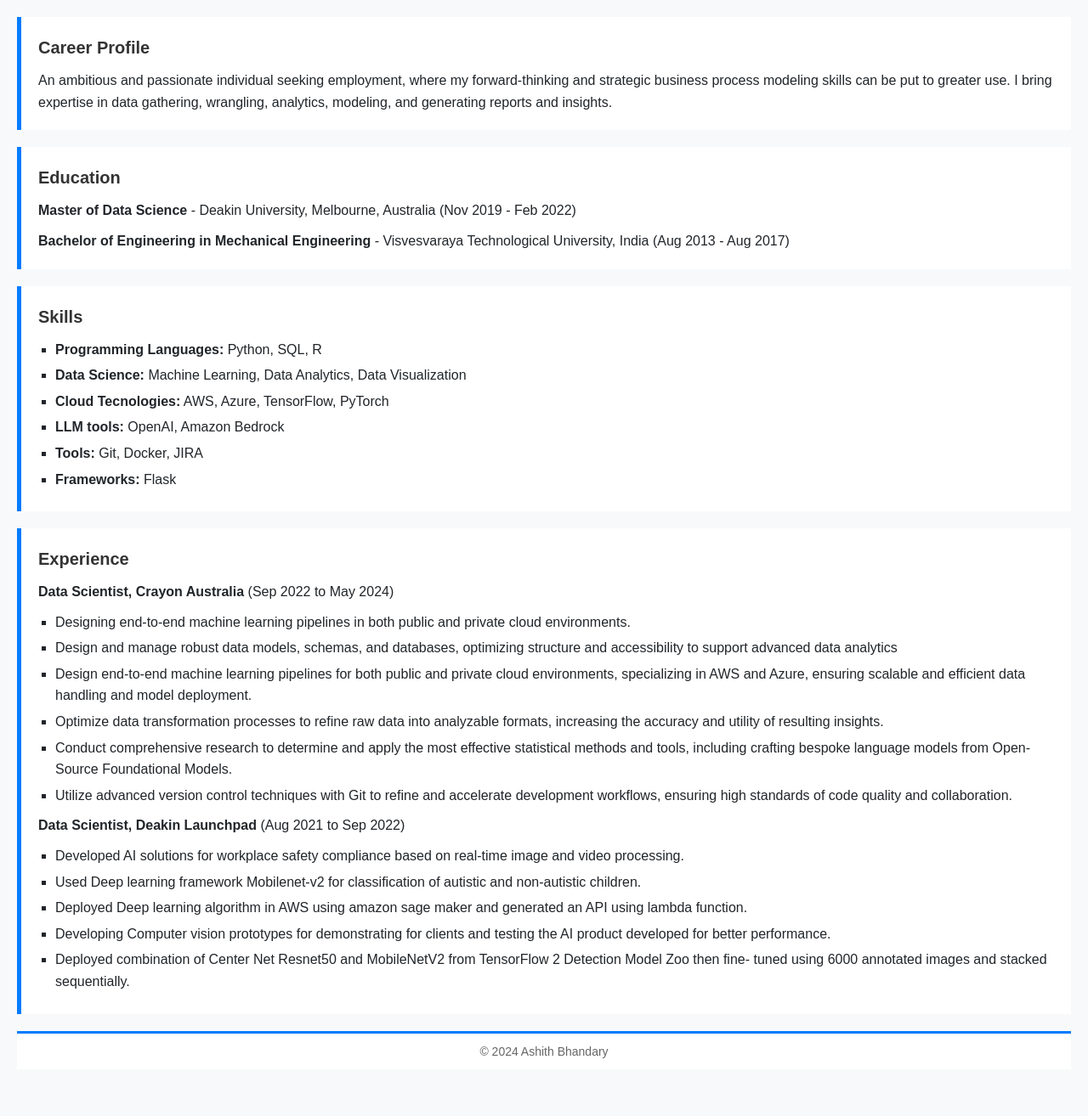
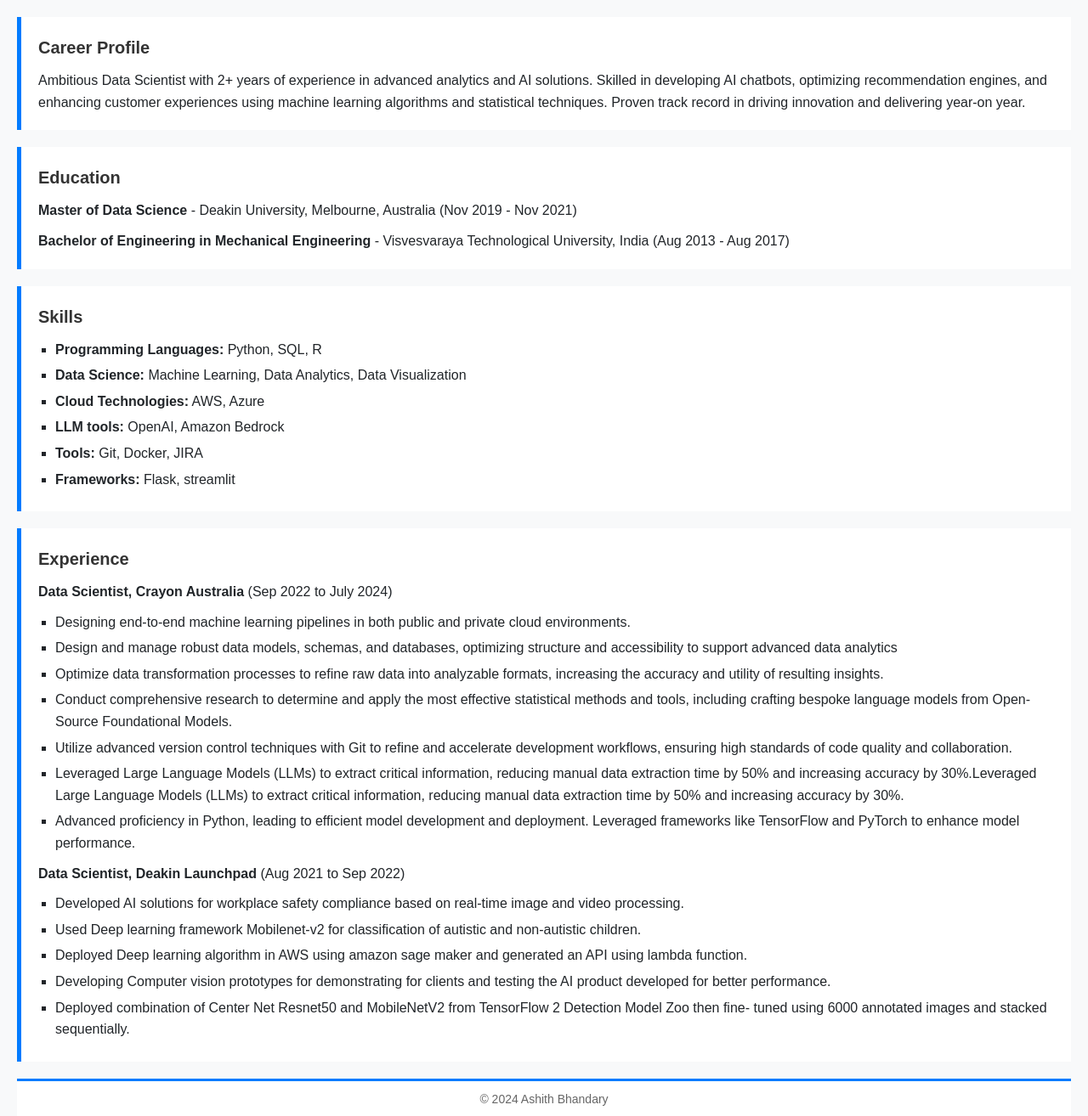
Before and after one commit to ashith-b/terraform-deploy-python-app, a Flask app: page / in a window 1280 px wide. Shown: the part 193-1507 px from the top of the page at 85% size. Before the commit the page ends 1439 px from the top, so only its background shows below. Run offline with Flask 3, Linux system fonts and the light colour scheme.

Commit message:
changes in index.html

```diff
--- a/templates/index.html
+++ b/templates/index.html
@@ -95,12 +95,12 @@
 
     <section>
         <h2>Career Profile</h2>
-        <p>An ambitious and passionate individual seeking employment, where my forward-thinking and strategic business process modeling skills can be put to greater use. I bring expertise in data gathering, wrangling, analytics, modeling, and generating reports and insights.</p>
+        <p>Ambitious Data Scientist with 2+ years of experience in advanced analytics and AI solutions. Skilled in developing AI chatbots, optimizing recommendation engines, and enhancing customer experiences using machine learning algorithms and statistical techniques. Proven track record in driving innovation and delivering year-on year.</p>
     </section>
 
     <section>
         <h2>Education</h2>
-        <p><strong>Master of Data Science</strong> - Deakin University, Melbourne, Australia (Nov 2019 - Feb 2022)</p>
+        <p><strong>Master of Data Science</strong> - Deakin University, Melbourne, Australia (Nov 2019 - Nov 2021)</p>
         <p><strong>Bachelor of Engineering in Mechanical Engineering</strong> - Visvesvaraya Technological University, India (Aug 2013 - Aug 2017)</p>
     </section>
 
@@ -109,25 +109,25 @@
         <ul>
             <li><strong>Programming Languages:</strong> Python, SQL, R</li>
             <li><strong>Data Science:</strong> Machine Learning, Data Analytics, Data Visualization</li>
-            <li><strong>Cloud Tecnologies:</strong> AWS, Azure, TensorFlow, PyTorch</li>
+            <li><strong>Cloud Technologies:</strong> AWS, Azure</li>
             <li><strong>LLM tools:</strong> OpenAI, Amazon Bedrock</li>
             <li><strong>Tools:</strong> Git, Docker, JIRA</li>
-            <li><strong>Frameworks:</strong> Flask</li>
+            <li><strong>Frameworks:</strong> Flask, streamlit</li>
         </ul>
     </section>
 
     <section>
         <h2>Experience</h2>
-        <p><strong>Data Scientist, Crayon Australia</strong> (Sep 2022 to May 2024)</p>
+        <p><strong>Data Scientist, Crayon Australia</strong> (Sep 2022 to July 2024)</p>
         <ul>
             <li>Designing end-to-end machine learning pipelines in both public and private cloud environments.</li>
             <li>Design and manage robust data models, schemas, and databases, optimizing structure and accessibility to support advanced data analytics</li>
-            <li>Design end-to-end machine learning pipelines for both public and private cloud environments, specializing in AWS and Azure, ensuring scalable and efficient data handling and model deployment.</li>
             <li>Optimize data transformation processes to refine raw data into analyzable formats, increasing the accuracy and
                 utility of resulting insights.</li>
             <li>Conduct comprehensive research to determine and apply the most effective statistical methods and tools, including crafting bespoke language models from Open-Source Foundational Models.</li>
             <li>Utilize advanced version control techniques with Git to refine and accelerate development workflows, ensuring high standards of code quality and collaboration.</li>
-
+            <li>Leveraged Large Language Models (LLMs) to extract critical information, reducing manual data extraction time by 50% and increasing accuracy by 30%.Leveraged Large Language Models (LLMs) to extract critical information, reducing manual data extraction time by 50% and increasing accuracy by 30%.</li>
+            <li>Advanced proficiency in Python, leading to efficient model development and deployment. Leveraged frameworks like TensorFlow and PyTorch to enhance model performance.</li>
 
 
         </ul>
```
Also changed, not shown: app.py (line endings or trailing spaces).
